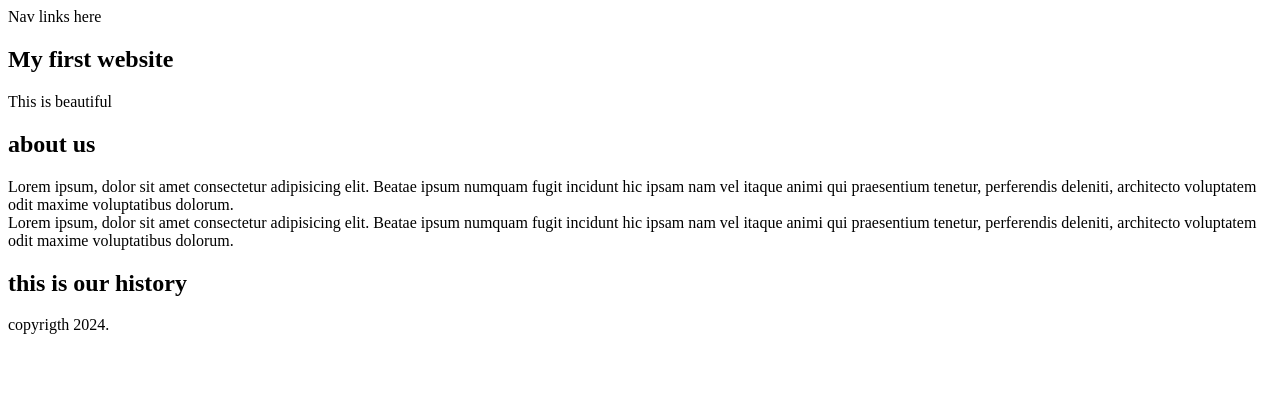
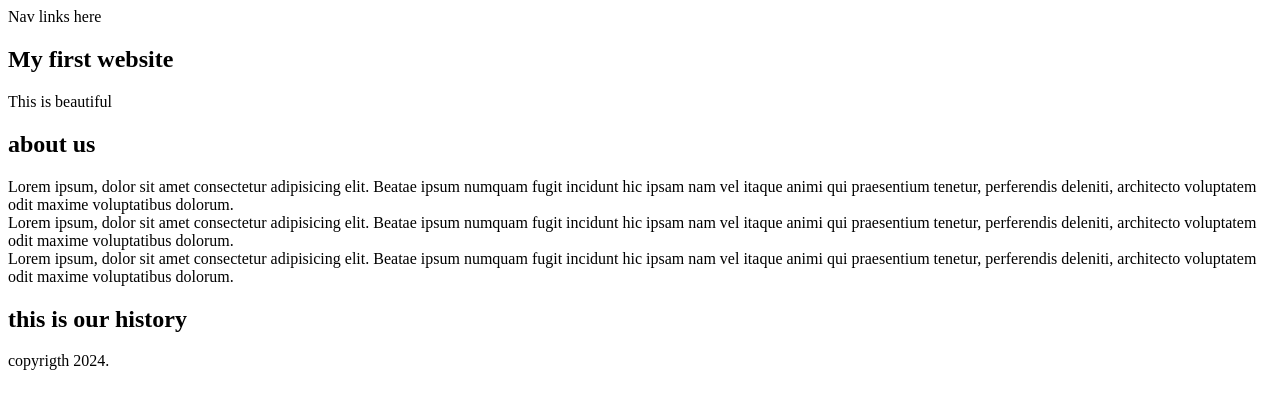
Before and after one commit to princewill1993/GoMyCode_first_websiite, a plain HTML site: page index.html in a window 1280 px wide. Drawn offline with Linux system fonts and the light colour scheme.

Commit message:
added another article

```diff
--- a/index.html
+++ b/index.html
@@ -3,10 +3,10 @@
   <head>
     <meta charset="UTF-8" />
     <meta name="viewport" content="width=device-width, initial-scale=1.0" />
-   <link rel="shortcut icon" href="/images/favicon.ico" type="image/x-icon">
-   <meta name="keywords" content="money banks, transfer, payment">
-   <meta name="description" content="making fast payment global in africa">
-   <title>My website</title>
+    <link rel="shortcut icon" href="/images/favicon.ico" type="image/x-icon" />
+    <meta name="keywords" content="money banks, transfer, payment" />
+    <meta name="description" content="making fast payment global in africa" />
+    <title>My website</title>
   </head>
   <body>
     <header>
@@ -39,6 +39,15 @@
             odit maxime voluptatibus dolorum.
           </article>
         </div>
+
+        <div>
+          <article>
+            Lorem ipsum, dolor sit amet consectetur adipisicing elit. Beatae
+            ipsum numquam fugit incidunt hic ipsam nam vel itaque animi qui
+            praesentium tenetur, perferendis deleniti, architecto voluptatem
+            odit maxime voluptatibus dolorum.
+          </article>
+        </div>
       </section>
       <!--our history-->
       <section>
```
